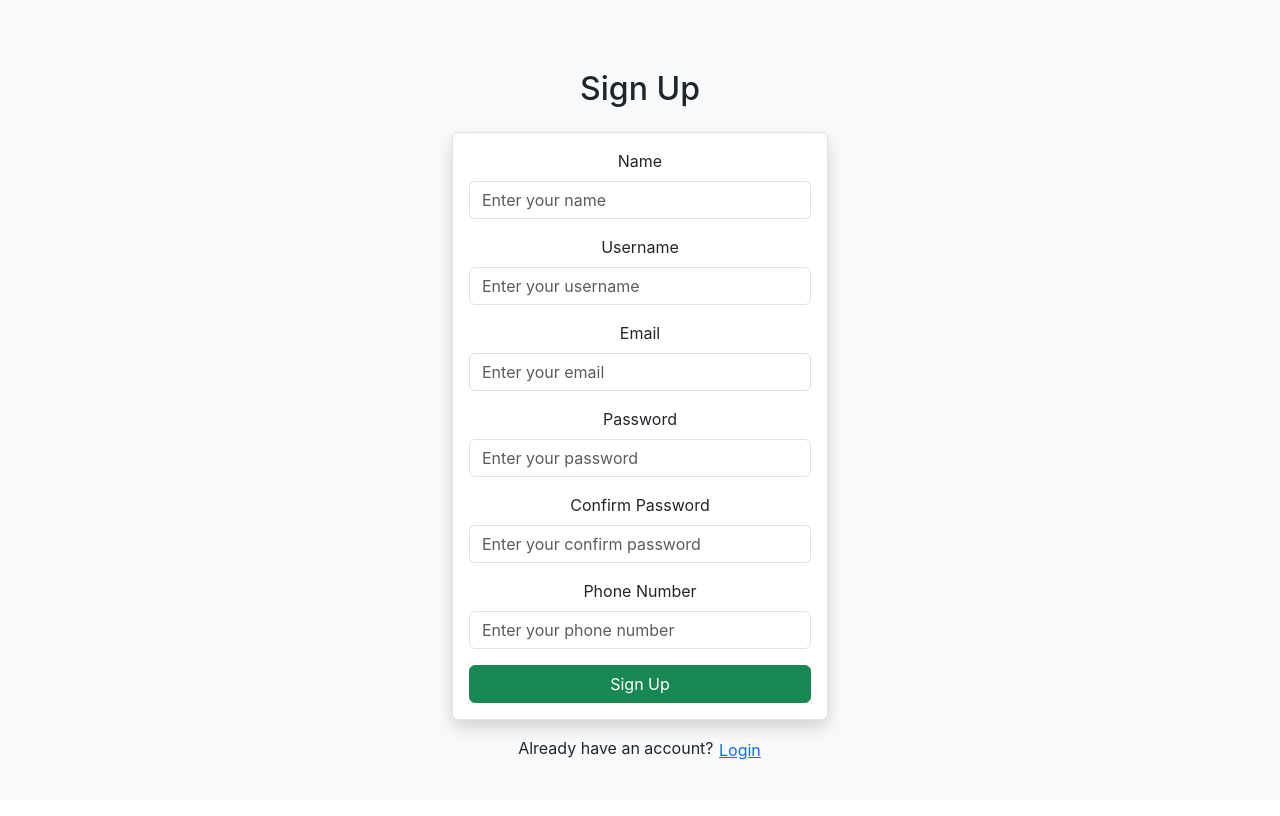
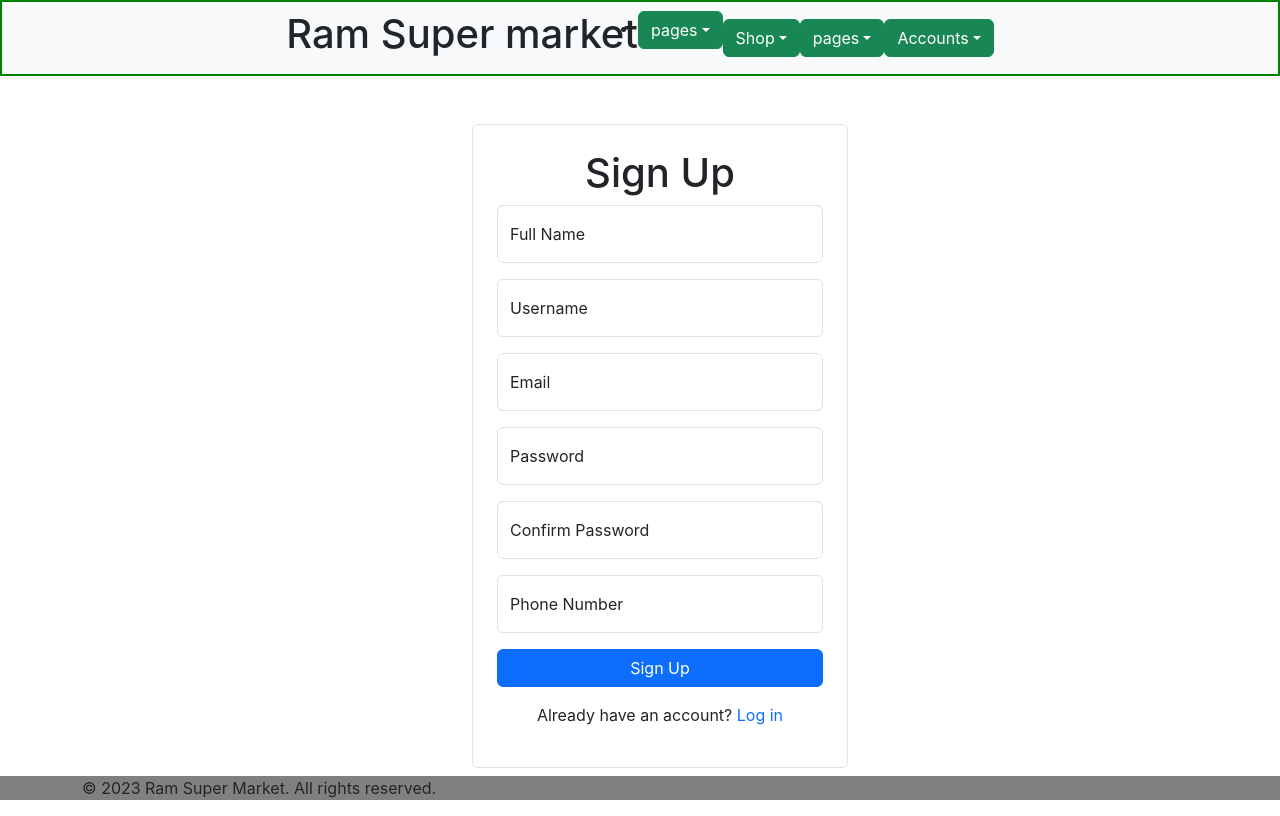
Before and after one commit to chandra90901/new-Project-React, a React (Create React App) app in the folder my-app/: page /accounts/signup in a window 1280 px wide. Built offline with nearby package versions, Linux system fonts and the light colour scheme.

Commit message:
addded some changes

```diff
--- a/my-app/src/Accounts/MenuToggle.jsx
+++ b/my-app/src/Accounts/MenuToggle.jsx
@@ -14,10 +14,10 @@ const MenuToggle = () => {
             </Dropdown.Toggle>
             <Dropdown.Menu>
                 <Dropdown.Item onClick={() => navigate('/Accounts/signup')}>
-                    <Signup />
+                    Signup
                 </Dropdown.Item>
                 <Dropdown.Item onClick={() => navigate('/Accounts/login')}>
-                    <Login />
+                    Login
                 </Dropdown.Item>
                 <Dropdown.Item onClick={() => alert('Something else here')}>
                     Something else here
--- a/my-app/src/Accounts/signup.jsx
+++ b/my-app/src/Accounts/signup.jsx
@@ -2,19 +2,25 @@ import React, { useState } from "react";
 import { useNavigate } from "react-router-dom";
 
 const Signup = () => {
+    const [name, setName] = useState("");
+    const [username, setUsername] = useState("");
     const [email, setEmail] = useState("");
     const [password, setPassword] = useState("");
     const [confirmPassword, setConfirmPassword] = useState("");
+    const [phone, setPhone] = useState("");
     const [error, setError] = useState("");
     const [isSubmitting, setIsSubmitting] = useState(false);
     const navigate = useNavigate();
 
-    const isValidEmail = (email) => /\S+@\S+\.\S+/.test(email);
+    const isValidEmail = (email) => /^[\w.-]+@[a-zA-Z_]+?\.[a-zA-Z]{2,3}$/.test(email);
+    const isValidUsername = (username) => /^(?![_-])[a-zA-Z0-9_-]{8,16}(?<![_-])$/.test(username);
+    const isValidPassword = (password) => /^(?=.*[A-Z])(?=.*[!@#$%^&*])(?=.*[0-9]).{8,16}$/.test(password);
+    const isValidPhone = (phone) => /^[0-9]{10}$/.test(phone);
 
     const handleSignup = () => {
         setError("");
 
-        if (!email || !password || !confirmPassword) {
+        if (!name || !username || !email || !password || !confirmPassword || !phone) {
             setError("All fields are required.");
             return;
         }
@@ -24,8 +30,13 @@ const Signup = () => {
             return;
         }
 
-        if (password.length < 6) {
-            setError("Password must be at least 6 characters.");
+        if (!isValidUsername(username)) {
+            setError("Username must be 8-16 characters, alphanumeric with '-' or '_', and cannot start or end with special characters.");
+            return;
+        }
+
+        if (!isValidPassword(password)) {
+            setError("Password must be 8-16 characters with at least one uppercase letter, one special character, and one number.");
             return;
         }
 
@@ -34,8 +45,14 @@ const Signup = () => {
             return;
         }
 
+        if (!isValidPhone(phone)) {
+            setError("Phone number must be exactly 10 digits.");
+            return;
+        }
+
         setIsSubmitting(true);
-        localStorage.setItem("Email", email.trim());
+        localStorage.setItem("Username", username);
+        localStorage.setItem("Email", email);
         localStorage.setItem("Password", password);
 
         alert("Signup Successful!");
@@ -48,22 +65,35 @@ const Signup = () => {
                 <h1 className="text-center">Sign Up</h1>
 
                 <div className="form-floating mb-3">
-                    <input type="email" className="form-control" id="email" placeholder="Enter Your Email" value={email} onChange={(e) => setEmail(e.target.value.trim())}
-                        autoComplete="email" />
+                    <input type="text" className="form-control" id="name" placeholder="Full Name" value={name} onChange={(e) => setName(e.target.value)} />
+                    <label htmlFor="name">Full Name</label>
+                </div>
+
+                <div className="form-floating mb-3">
+                    <input type="text" className="form-control" id="username" placeholder="Username" value={username} onChange={(e) => setUsername(e.target.value)} />
+                    <label htmlFor="username">Username</label>
+                </div>
+
+                <div className="form-floating mb-3">
+                    <input type="email" className="form-control" id="email" placeholder="Email" value={email} onChange={(e) => setEmail(e.target.value)} />
                     <label htmlFor="email">Email</label>
                 </div>
 
                 <div className="form-floating mb-3">
-                    <input type="password" className="form-control" id="password" placeholder="Enter Your Password" value={password} onChange={(e) => setPassword(e.target.value)}
-                        autoComplete="new-password" />
+                    <input type="password" className="form-control" id="password" placeholder="Password" value={password} onChange={(e) => setPassword(e.target.value)} />
                     <label htmlFor="password">Password</label>
                 </div>
 
                 <div className="form-floating mb-3">
-                    <input type="password" className="form-control" id="confirmPassword" placeholder="Confirm Your Password" value={confirmPassword} onChange={(e) => setConfirmPassword(e.target.value)}
-                        autoComplete="new-password" />
+                    <input type="password" className="form-control" id="confirmPassword" placeholder="Confirm Password" value={confirmPassword} onChange={(e) => setConfirmPassword(e.target.value)} />
                     <label htmlFor="confirmPassword">Confirm Password</label>
                 </div>
+
+                <div className="form-floating mb-3">
+                    <input type="text" className="form-control" id="phone" placeholder="Phone Number" value={phone} onChange={(e) => setPhone(e.target.value)} />
+                    <label htmlFor="phone">Phone Number</label>
+                </div>
+
                 {error && <p className="text-danger text-center">{error}</p>}
 
                 <button className="btn btn-primary w-100" onClick={handleSignup} disabled={isSubmitting}>
@@ -71,11 +101,7 @@ const Signup = () => {
                 </button>
 
                 <p className="text-center mt-3">
-                    Already have an account?{" "}
-                    <span role="button" className="text-primary" onClick={() => navigate("/Accounts/login")} style={{ cursor: "pointer" }}
-                    >
-                        Log in
-                    </span>
+                    Already have an account? <span role="button" className="text-primary" onClick={() => navigate("/Accounts/login")} style={{ cursor: "pointer" }}>Log in</span>
                 </p>
             </div>
         </div>
--- a/my-app/src/Home.jsx
+++ b/my-app/src/Home.jsx
@@ -1,13 +1,13 @@
-// import React from 'react';
+import React from 'react';
 
-// const Home = () => {
-//     const Handle
-//     return (
-//         <div className="container mt-5">
-//             <h1>Welcome to Ram Super Market</h1>
-//             <p>Your one-stop shop for fresh groceries and more!</p>
-//         </div>
-//     );
-// };
+const Home = () => {
 
-// export default Home;
+    return (
+        <div className="container mt-5">
+            <h1>Welcome to Ram Super Market</h1>
+            <p>Your one-stop shop for fresh groceries and more!</p>
+        </div>
+    );
+};
+
+export default Home;
--- a/my-app/src/NavBar.jsx
+++ b/my-app/src/NavBar.jsx
@@ -15,10 +15,8 @@ const NavBar = () => {
     return (
         <ul className="navbar navbar-expand-lg navbar-light bg-light " style={{ border: "2px solid green", justifyContent: "center" }}>
             <h1>Ram Super market</h1>
-
-            <li>
+            <li className='mb-3'>
                 <Pages />
-
             </li>
             <li>
                 <Shop />
@@ -29,11 +27,10 @@ const NavBar = () => {
             <li>
                 <MenuToggle />
             </li>
-
-            <li style={{ alignItems: "flex-end" }}>
+            {/* <li style={{ alignItems: "flex-end" }}>
                 <button className='btn btn-primary' onClick={() => navigate("/Accounts/signup")} style={{ cursor: "pointer" }}>Signup</button>
                 <button className='btn btn-primary' onClick={() => navigate("/Accounts/login")} style={{ cursor: "pointer" }}>Login</button>
-            </li>
+            </li> */}
         </ul >
 
     );
--- a/my-app/src/Supermarket.jsx
+++ b/my-app/src/Supermarket.jsx
@@ -2,16 +2,33 @@ import React from "react";
 import { BrowserRouter as Router, Routes, Route } from "react-router-dom";
 import Footer from './Footer';
 import NavBar from './NavBar';
+import Signup from './Accounts/signup';
+import Login from './Accounts/login';
+import Items from './Shop/items';
+import Shop from "./Shop/shop";
+import Category from "./pages/Category";
+import Pages from "./pages/Pages";
+import Home from "./Home"
 
 const SuperMarket = () => {
     return (
         <Router>
             <NavBar />
             <menu>
-                <div className="container mt-5">
+                {/* <div className="container mt-5">
                     <h1>Welcome to Ram Super Market</h1>
                     <p>Your one-stop shop for fresh groceries and more!</p>
-                </div>
+                </div> */}
+                <Routes>
+                    <Route path="/" element={<Home />} />
+                    <Route path="/Shop/shop" element={<Shop />} />
+                    <Route path="/accounts/signup" element={<Signup />} />
+                    <Route path="/accounts/login" element={<Login />} />
+                    <Route path="/Shop/shop" element={<Shop />} />
+                    <Route path="/Shop/items" element={<Items />} />
+                    <Route path="/pages/Category" element={<Category />} />
+                    <Route path="/pages/Pages" element={<Pages />} />
+                </Routes>
             </menu>
             <Footer />
         </Router >
--- a/my-app/src/index.js
+++ b/my-app/src/index.js
@@ -10,8 +10,8 @@ import Super from './sp';
 const root = ReactDOM.createRoot(document.getElementById('root'));
 root.render(
   <React.StrictMode>
-    {/* <SuperMarket /> */}
-    <Super />
+    <SuperMarket />
+    {/* <Super /> */}
   </React.StrictMode>
 );
 
```
